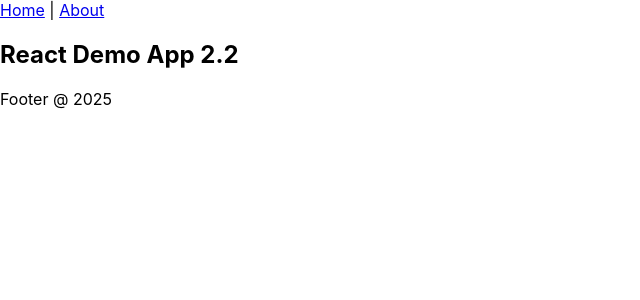
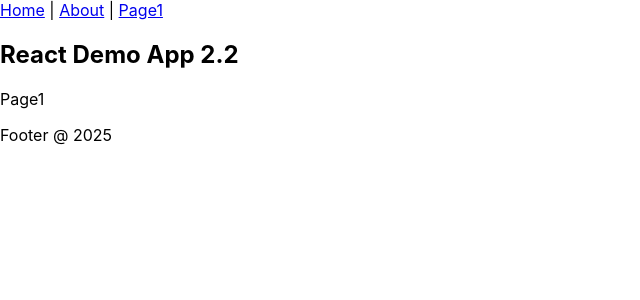
Before and after one commit to NatGallagher/React-Demos, a React (Create React App) app in the folder react-demo-app-v5/: page /#/page1 in a window 1280 px wide. Shown: the top 300 px of the page, without its empty margins (0-640 px from the left). Built offline with nearby package versions, Linux system fonts and the light colour scheme.

Commit message:
Page1 added

```diff
--- a/react-demo-app-v5/src/App.js
+++ b/react-demo-app-v5/src/App.js
@@ -4,6 +4,7 @@ import Home2 from "./components/Home2"
 import Header from "./components/Header";
 import Footer from "./components/Footer"
 import NavBar from "./components/NavBar"
+import Page1 from "./components/Page1"
 
 function App() {
 
@@ -19,6 +20,7 @@ function App() {
       <Routes>
         <Route path="/" element={<Home2/>}/>
         <Route path="/about" element={<About/>}/>
+        <Route path="/page1" element={<Page1/>}/>
       </Routes>
     </HashRouter>
 
--- a/react-demo-app-v5/src/components/NavBar.js
+++ b/react-demo-app-v5/src/components/NavBar.js
@@ -4,7 +4,8 @@ function NavBar() {
       <>
           <nav>
             <Link to="/">Home</Link> {" | "}
-            <Link to="/about">About</Link>
+            <Link to="/about">About</Link> {" | "}
+            <Link to="/page1">Page1</Link>
           </nav>
       </>
     );
--- /dev/null
+++ b/react-demo-app-v5/src/components/Page1.js
@@ -0,0 +1,9 @@
+function Page1() {
+    return(
+        <>
+            <p>Page1</p>
+        </>
+    )
+}
+
+export default Page1;
```
